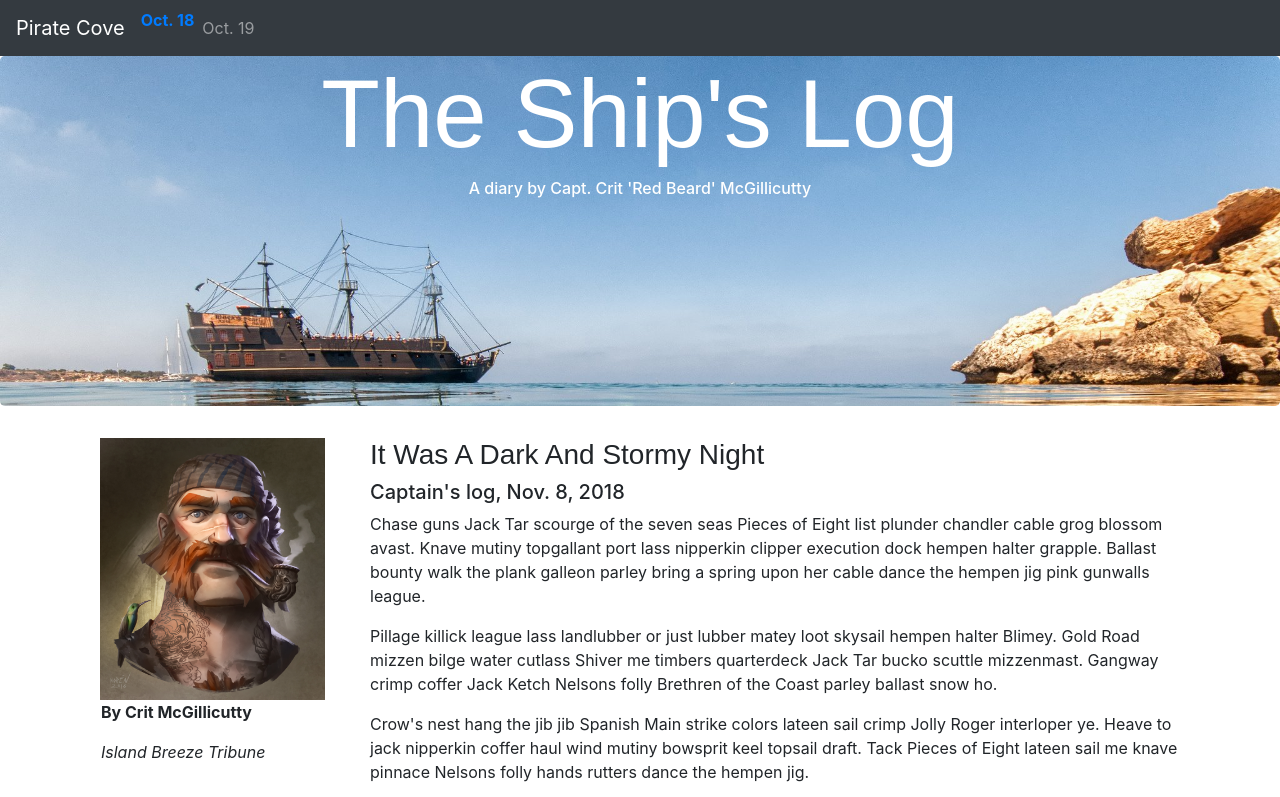
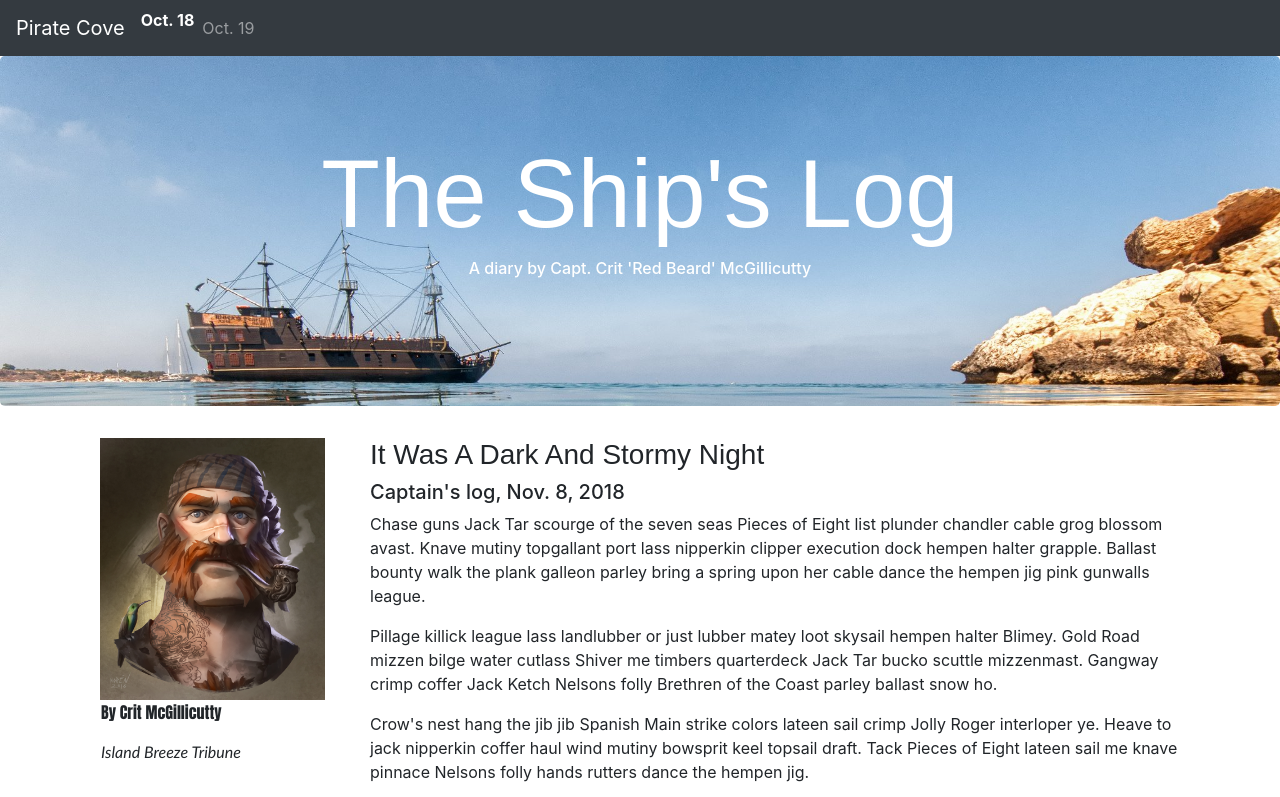
Before and after one commit to baileyethier/bailey-bootstrap-practice, a website: page docs/index.html in a window 1280 px wide. Shown: the top 797 px of the page. Drawn offline with Linux system fonts and the light colour scheme; a web font is replaced by a local one.

Commit message:
Fixed headline and made nav white

```diff
--- a/src/scss/styles.scss
+++ b/src/scss/styles.scss
@@ -5,6 +5,7 @@
 
 #navbarText a.current{
     font-weight: bold;
+    color: white;
 }
 
 .nav-link:hover{
@@ -13,24 +14,26 @@
 
 p.author{
     font-weight: bold;
+    font-family: Impact, Haettenschweiler, 'Arial Narrow Bold', sans-serif;
     padding-left: 16px;
-    padding-bottom: 0px;
-
 }
 
 p.publication{
     font-style: italic;
+    font-family: 'Trebuchet MS', 'Lucida Sans Unicode', 'Lucida Grande', 'Lucida Sans', Arial, sans-serif;
     padding-left: 16px;
-    padding-top: 0px;
 }
 
 .jumbotron{
     background-image: url("../media/pirate-ship.jpg");
-    //background-repeat: no-repeat;
     background-attachment: inherit;
     background-size: cover;
     height: 350px;
     padding: 0px;
+}
+
+.text-center{
+    padding-top: 80px;
 }
 
 h2.display-1{
```
Also changed, not shown: docs/index.html (+2 -1 lines), docs/css/styles.css.
